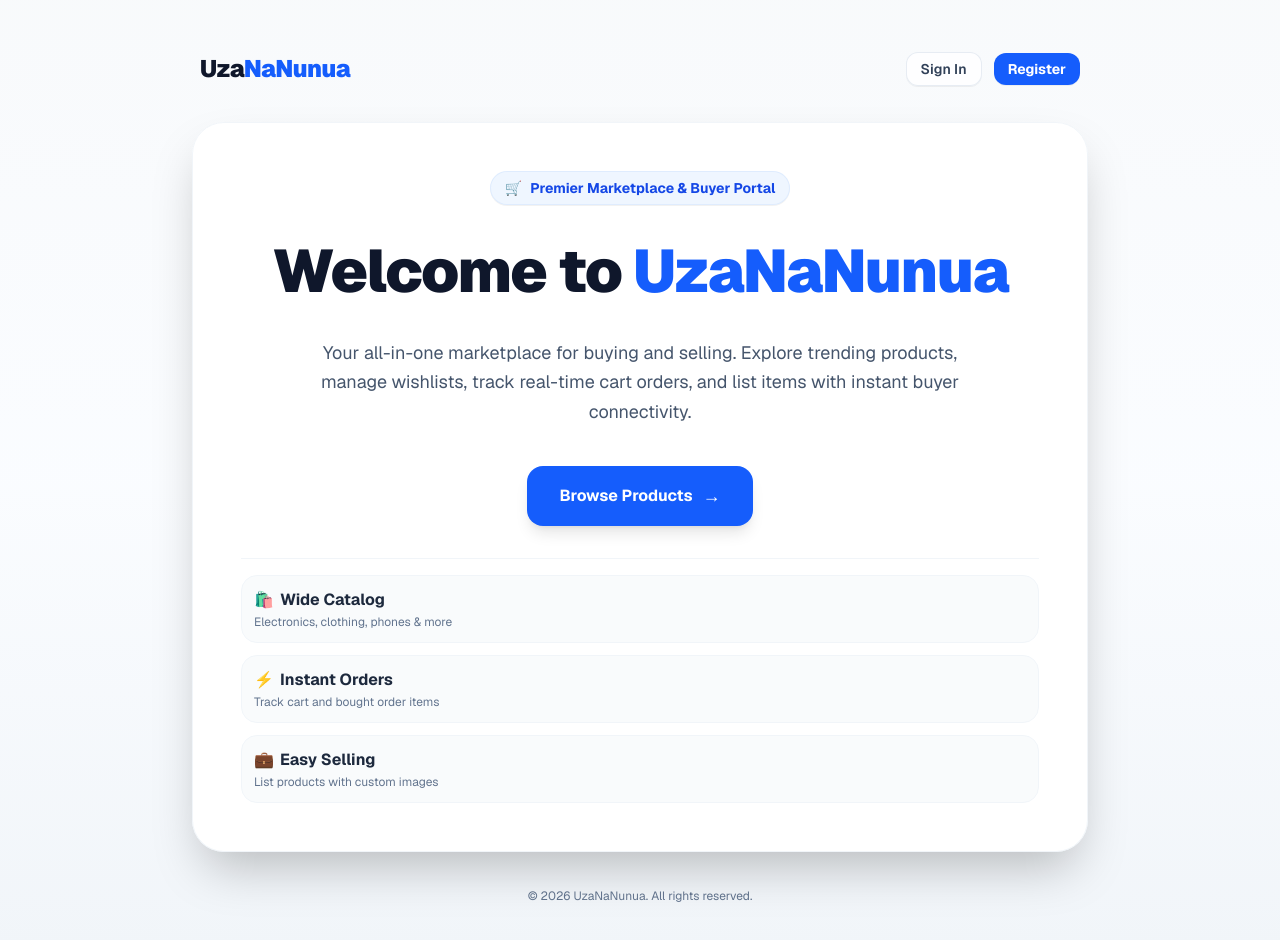
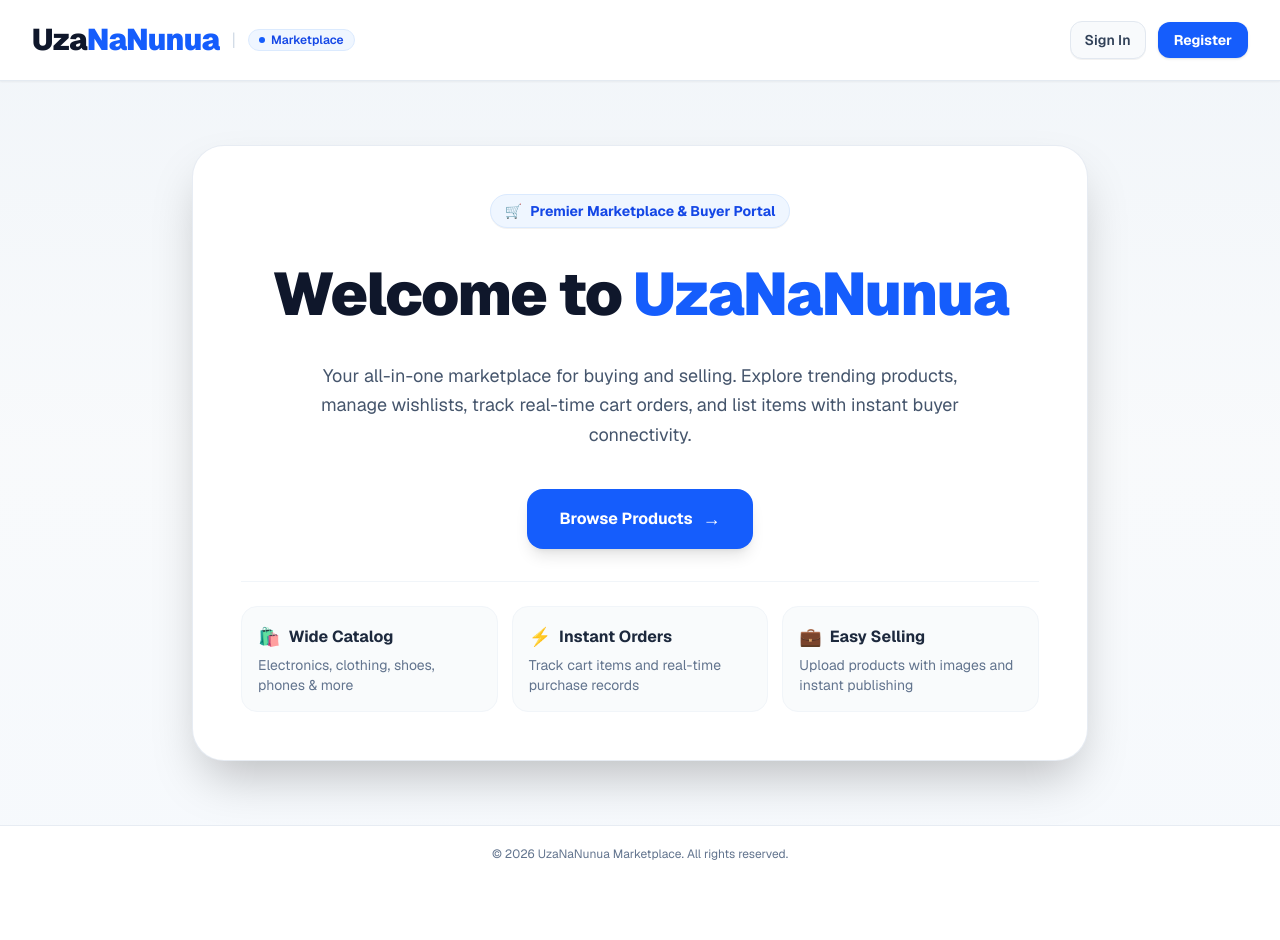
Before and after one commit to Iman-Mustafa/UzaNaNunua, a Next.js app: page / in a window 1280 px wide. Shown: the top 940 px of the page. After the commit the page ends 882 px from the top, so only its background shows below. Built offline with nearby package versions, Linux system fonts and the light colour scheme.

Commit message:
Attach full-width navbar to page and distinguish header and body styling

```diff
--- a/src/app/page.tsx
+++ b/src/app/page.tsx
@@ -2,40 +2,62 @@ import Link from 'next/link';
 
 export default function Home() {
   return (
-    <div className="min-h-screen min-h-[100dvh] bg-gradient-to-b from-slate-50 via-blue-50/30 to-slate-100 flex flex-col justify-between p-4 sm:p-6 md:p-10 font-sans selection:bg-blue-600 selection:text-white">
-      {/* Top Bar for quick access */}
-      <header className="w-full max-w-4xl mx-auto flex items-center justify-between py-2 sm:py-3 px-2">
+    <div className="min-h-screen min-h-[100dvh] flex flex-col font-sans bg-slate-50 selection:bg-blue-600 selection:text-white">
+      {/* ========================================================================= */}
+      {/* TOP ATTACHED HEADER: Full-width sticky navigation bar with distinct style  */}
+      {/* ========================================================================= */}
+      <header className="w-full bg-white/95 backdrop-blur-md border-b border-slate-200/90 sticky top-0 z-50 shadow-xs">
+        <div className="max-w-7xl mx-auto px-4 sm:px-6 lg:px-8 h-16 sm:h-20 flex items-center justify-between">
+          {/* Brand Logo */}
+          <div className="flex items-center space-x-3">
             <Link href="/" className="flex items-center space-x-2 group">
-          <span className="text-xl sm:text-2xl font-black tracking-tight text-slate-900 group-hover:text-blue-600 transition-colors">
+              <span className="text-2xl sm:text-3xl font-black tracking-tight text-slate-900 group-hover:text-blue-600 transition-colors">
                 Uza<span className="text-blue-600">NaNunua</span>
               </span>
             </Link>
+            <span className="hidden sm:inline-block text-slate-300 text-lg font-light">|</span>
+            <span className="hidden sm:inline-flex items-center gap-1.5 px-2.5 py-0.5 rounded-full bg-blue-50 text-blue-700 text-xs font-semibold border border-blue-100">
+              <span className="w-1.5 h-1.5 rounded-full bg-blue-600"></span>
+              Marketplace
+            </span>
+          </div>
 
+          {/* Header Actions */}
           <div className="flex items-center space-x-2 sm:space-x-3">
             <Link
+              href="/products"
+              className="hidden xs:inline-flex px-3.5 py-2 text-xs sm:text-sm font-semibold text-slate-700 hover:text-blue-600 hover:bg-slate-100 rounded-xl transition-all"
+            >
+              Browse Catalog
+            </Link>
+            <Link
               href="/login"
-            className="px-3.5 py-1.5 text-xs sm:text-sm font-semibold text-slate-700 hover:text-blue-600 bg-white/80 hover:bg-white border border-slate-200/80 rounded-xl transition-all shadow-2xs"
+              className="px-3.5 py-2 text-xs sm:text-sm font-semibold text-slate-700 hover:text-blue-600 bg-slate-50 hover:bg-slate-100 border border-slate-200 rounded-xl transition-all shadow-2xs"
             >
               Sign In
             </Link>
             <Link
               href="/signup"
-            className="px-3.5 py-1.5 text-xs sm:text-sm font-bold text-white bg-blue-600 hover:bg-blue-700 rounded-xl transition-all shadow-2xs"
+              className="px-4 py-2 text-xs sm:text-sm font-bold text-white bg-blue-600 hover:bg-blue-700 active:scale-98 rounded-xl transition-all shadow-sm hover:shadow"
             >
               Register
             </Link>
           </div>
+        </div>
       </header>
 
-      {/* Main Content Hero Card */}
-      <main className="w-full max-w-xl md:max-w-3xl lg:max-w-4xl mx-auto my-auto py-4 sm:py-6">
-        <div className="bg-white/95 backdrop-blur-md p-6 sm:p-10 md:p-12 rounded-3xl sm:rounded-4xl shadow-xl sm:shadow-2xl border border-slate-100 text-center space-y-6 sm:space-y-8 transition-all">
-          {/* Badge */}
-          <div className="inline-flex items-center gap-2 px-3.5 py-1.5 rounded-full bg-blue-50 text-blue-700 text-xs sm:text-sm font-bold border border-blue-100/80 shadow-2xs">
+      {/* ========================================================================= */}
+      {/* PAGE BODY CANVAS: Flows seamlessly directly below the header             */}
+      {/* ========================================================================= */}
+      <div className="flex-1 bg-gradient-to-b from-slate-100/80 via-slate-50 to-blue-50/20 py-8 sm:py-12 md:py-16 px-4 sm:px-6 lg:px-8 flex items-center justify-center">
+        <main className="w-full max-w-xl md:max-w-3xl lg:max-w-4xl mx-auto">
+          <div className="bg-white p-6 sm:p-10 md:p-12 rounded-3xl sm:rounded-4xl shadow-xl sm:shadow-2xl border border-slate-200/80 text-center space-y-6 sm:space-y-8 transition-all">
+            {/* Pill Badge */}
+            <div className="inline-flex items-center gap-2 px-3.5 py-1.5 rounded-full bg-blue-50 text-blue-700 text-xs sm:text-sm font-bold border border-blue-100 shadow-2xs">
               <span>🛒</span> Premier Marketplace & Buyer Portal
             </div>
 
-          {/* Heading */}
+            {/* Main Heading */}
             <h1 className="text-3xl xs:text-4xl sm:text-5xl md:text-6xl font-black tracking-tight text-slate-900 leading-[1.15]">
               Welcome to <span className="text-blue-600">UzaNaNunua</span>
             </h1>
@@ -56,33 +78,40 @@ export default function Home() {
               </Link>
             </div>
 
-          {/* Feature highlights for visual balance across tablets and desktops */}
-          <div className="pt-4 border-t border-slate-100 grid grid-cols-1 xs:grid-cols-3 gap-3 text-left">
-            <div className="p-3 rounded-2xl bg-slate-50/80 border border-slate-100">
-              <div className="text-base font-bold text-slate-800 flex items-center gap-1.5">
-                <span>🛍️</span> Wide Catalog
+            {/* Feature Highlights Grid */}
+            <div className="pt-6 border-t border-slate-100 grid grid-cols-1 sm:grid-cols-3 gap-3.5 text-left">
+              <div className="p-4 rounded-2xl bg-slate-50/80 border border-slate-100 hover:bg-slate-50 transition-colors">
+                <div className="text-base font-bold text-slate-800 flex items-center gap-2">
+                  <span className="text-lg">🛍️</span> Wide Catalog
                 </div>
-              <p className="text-xs text-slate-500 mt-0.5">Electronics, clothing, phones & more</p>
+                <p className="text-xs sm:text-sm text-slate-500 mt-1">Electronics, clothing, shoes, phones & more</p>
               </div>
-            <div className="p-3 rounded-2xl bg-slate-50/80 border border-slate-100">
-              <div className="text-base font-bold text-slate-800 flex items-center gap-1.5">
-                <span>⚡</span> Instant Orders
+
+              <div className="p-4 rounded-2xl bg-slate-50/80 border border-slate-100 hover:bg-slate-50 transition-colors">
+                <div className="text-base font-bold text-slate-800 flex items-center gap-2">
+                  <span className="text-lg">⚡</span> Instant Orders
                 </div>
-              <p className="text-xs text-slate-500 mt-0.5">Track cart and bought order items</p>
+                <p className="text-xs sm:text-sm text-slate-500 mt-1">Track cart items and real-time purchase records</p>
               </div>
-            <div className="p-3 rounded-2xl bg-slate-50/80 border border-slate-100">
-              <div className="text-base font-bold text-slate-800 flex items-center gap-1.5">
-                <span>💼</span> Easy Selling
+
+              <div className="p-4 rounded-2xl bg-slate-50/80 border border-slate-100 hover:bg-slate-50 transition-colors">
+                <div className="text-base font-bold text-slate-800 flex items-center gap-2">
+                  <span className="text-lg">💼</span> Easy Selling
                 </div>
-              <p className="text-xs text-slate-500 mt-0.5">List products with custom images</p>
+                <p className="text-xs sm:text-sm text-slate-500 mt-1">Upload products with images and instant publishing</p>
               </div>
             </div>
           </div>
         </main>
+      </div>
 
-      {/* Footer */}
-      <footer className="w-full max-w-4xl mx-auto py-3 text-center text-xs text-slate-500">
-        &copy; {new Date().getFullYear()} UzaNaNunua. All rights reserved.
+      {/* ========================================================================= */}
+      {/* FOOTER: Full-width attached bottom bar                                    */}
+      {/* ========================================================================= */}
+      <footer className="w-full bg-white border-t border-slate-200/80 py-5 text-center text-xs text-slate-500">
+        <div className="max-w-7xl mx-auto px-4">
+          &copy; {new Date().getFullYear()} UzaNaNunua Marketplace. All rights reserved.
+        </div>
       </footer>
     </div>
   );
```
Lines whose indentation alone changed are shown as unchanged.
